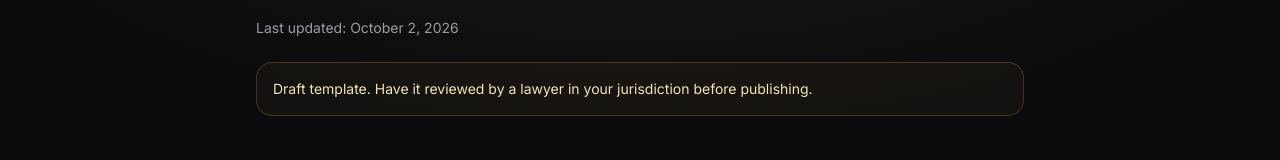
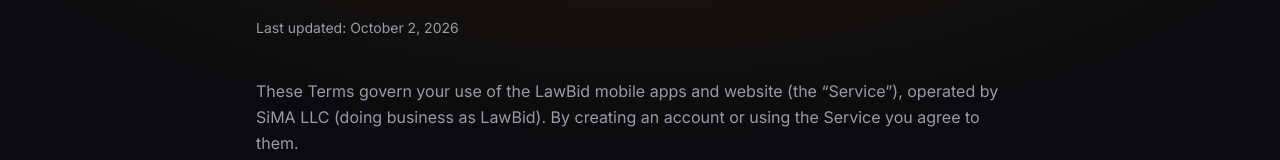
Before and after one commit to syimykkalykov1999/LawBidSite, a Next.js app: page /terms in a window 1280 px wide. Shown: the part 246-406 px from the top of the page. Built offline with nearby package versions, Linux system fonts and the light colour scheme; no server answers.

Commit message:
Remove draft banner from legal pages
Co-Authored-By: Claude Opus 5.5 (1M context) <noreply@anthropic.com>
Claude-Session: https://claude.ai/code/session_017Dxcu6bB3mnvV3LnvmhDfU

```diff
--- a/src/components/ui/legal-page.tsx
+++ b/src/components/ui/legal-page.tsx
@@ -8,9 +8,6 @@ export function LegalPage({ title, updated, children }: { title: string; updated
       </Link>
       <h1 className="mt-6 font-serif text-5xl text-ivory sm:text-6xl">{title}</h1>
       <p className="mt-3 text-sm text-mist">Last updated: {updated}</p>
-      <div className="mt-6 rounded-2xl border border-gold-400/25 bg-gold-400/5 p-4 text-sm text-gold-200">
-        Draft template. Have it reviewed by a lawyer in your jurisdiction before publishing.
-      </div>
       <div className="mt-10 space-y-6 leading-relaxed text-mist [&_h2]:mt-10 [&_h2]:font-serif [&_h2]:text-3xl [&_h2]:text-ivory [&_li]:ml-5 [&_li]:list-disc [&_ul]:space-y-2">
         {children}
       </div>
```
